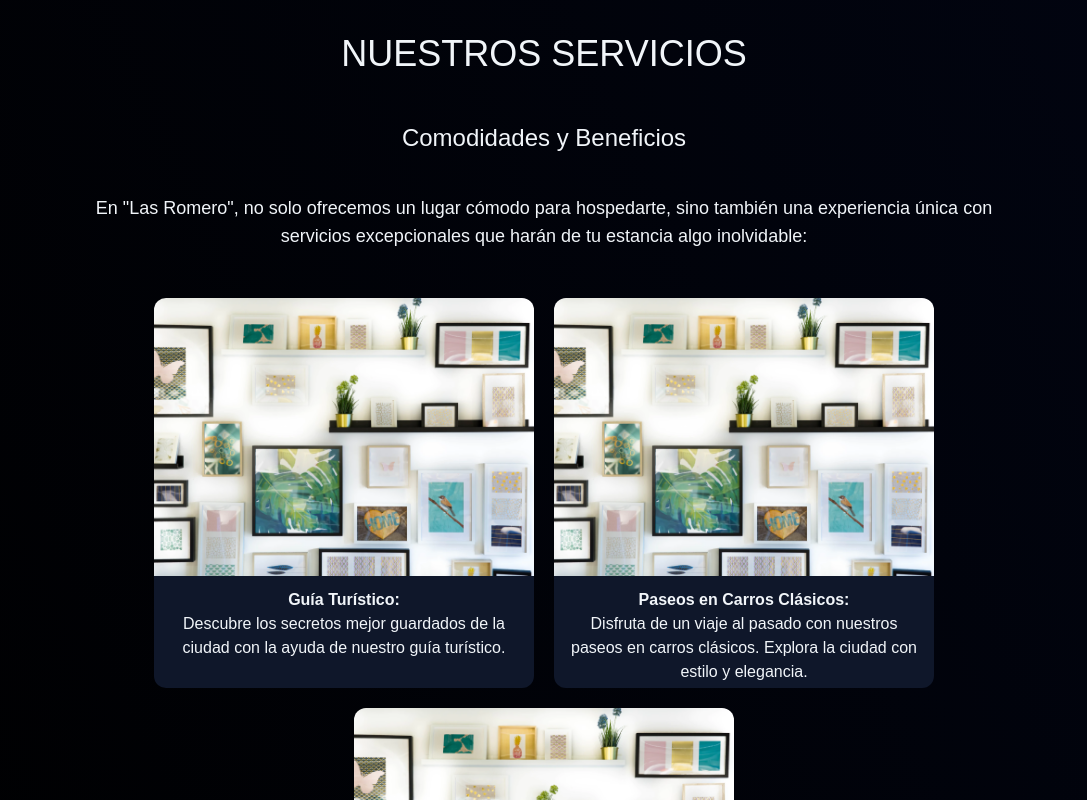
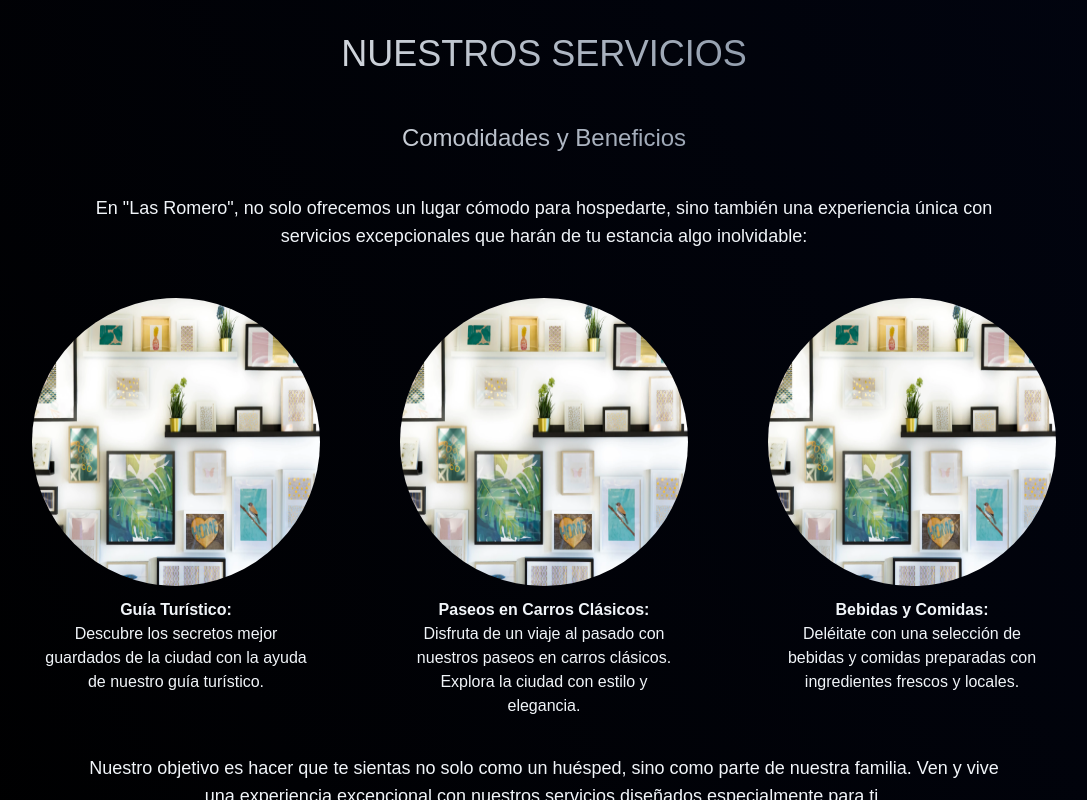
Before and after one commit to amaurisd97/las-romero-tailwindcss, a Next.js app: page / in a window 1280 px wide. Shown: the part 1540-2340 px from the top of the page, without its empty margins (96-1183 px from the left). Built offline with nearby package versions, Linux system fonts and the light colour scheme.

Commit message:
services css updated

```diff
--- a/components/services.js
+++ b/components/services.js
@@ -2,56 +2,60 @@ import Image from 'next/image'
 
 export default function () {
 	return (
-		<section className='flex flex-col w-4/5 m-auto text-slate-100'>
-			<h2 className='text-4xl text-center mt-12 uppercase'>Nuestros Servicios</h2>
-			<h3 className='text-2xl text-center mt-12'>Comodidades y Beneficios</h3>
-			<p className='m-10 text-lg text-center'>
+		<section className='flex flex-col lg:w-11/12 xl:w-4/5 m-auto text-slate-100'>
+			<h2 className='text-2xl md:text-4xl text-center mt-12 uppercase bg-gradient-to-r from-white to-slate-500 text-transparent bg-clip-text'>
+				Nuestros Servicios
+			</h2>
+			<h3 className='text-xl md:text-2xl text-center mt-12 bg-gradient-to-r from-white to-slate-500 text-transparent bg-clip-text'>
+				Comodidades y Beneficios
+			</h3>
+			<p className='m-2 sm:m-10 md:text-lg text-center text-sm p-1 sm:p-5 lg:p-0'>
 				En &quot;Las Romero&quot;, no solo ofrecemos un lugar cómodo para hospedarte, sino también una experiencia única con servicios
 				excepcionales que harán de tu estancia algo inolvidable:
 			</p>
 
-			<div className='flex flex-wrap justify-center gap-5 mt-2'>
-				<div className=' flex flex-col max-w-[380px]  text-slate-100 rounded-xl text-center'>
+			<div className='flex flex-wrap justify-center sm:justify-between gap-5 sm:gap-0 mt-2'>
+				<div className='flex flex-col max-w-72  text-slate-100 rounded-xl text-center'>
 					<Image
 						src={'/grid/2.png'}
 						width={410}
 						height={300}
 						alt='ubicacion'
-						className='rounded-tl-xl rounded-tr-xl'
+						className='rounded-full h-72 w-72'
 					/>
-					<p className='p-3 h-28 bg-slate-900 rounded-bl-xl rounded-br-xl'>
+					<p className='p-3 h-32'>
 						<span className='font-bold'>Guía Turístico:</span> <br />
 						Descubre los secretos mejor guardados de la ciudad con la ayuda de nuestro guía turístico.
 					</p>
 				</div>
-				<div className=' flex flex-col max-w-[380px] text-slate-100 rounded-xl text-center'>
+				<div className=' flex flex-col max-w-72 text-slate-100 rounded-xl text-center'>
 					<Image
 						src={'/grid/2.png'}
 						width={410}
 						height={300}
 						alt='ubicacion'
-						className='rounded-tl-xl rounded-tr-xl'
+						className='rounded-full w-72 h-72'
 					/>
-					<p className='p-3 h-28 bg-slate-900 rounded-bl-xl rounded-br-xl'>
+					<p className='p-3 h-32'>
 						<span className='font-bold'>Paseos en Carros Clásicos:</span> <br />
 						Disfruta de un viaje al pasado con nuestros paseos en carros clásicos. Explora la ciudad con estilo y elegancia.
 					</p>
 				</div>
-				<div className=' flex flex-col max-w-[380px] text-slate-100 rounded-xl text-center'>
+				<div className=' flex flex-col max-w-72 text-slate-100 rounded-xl text-center'>
 					<Image
 						src={'/grid/2.png'}
 						width={410}
 						height={300}
 						alt='ubicacion'
-						className='rounded-tl-xl rounded-tr-xl'
+						className='rounded-full w-72 h-72'
 					/>
-					<p className='p-3 h-28 bg-slate-900 rounded-bl-xl rounded-br-xl'>
+					<p className='p-3 h-32'>
 						<span className='font-bold'>Bebidas y Comidas:</span> <br />
 						Deléitate con una selección de bebidas y comidas preparadas con ingredientes frescos y locales.
 					</p>
 				</div>
 			</div>
-			<p className='mt-1 text-lg text-center'>
+			<p className='m-2 sm:m-10 md:text-lg text-center text-sm p-1 sm:p-5 lg:p-0'>
 				Nuestro objetivo es hacer que te sientas no solo como un huésped, sino como parte de nuestra familia. Ven y vive una experiencia
 				excepcional con nuestros servicios diseñados especialmente para ti.
 				<br />
```
